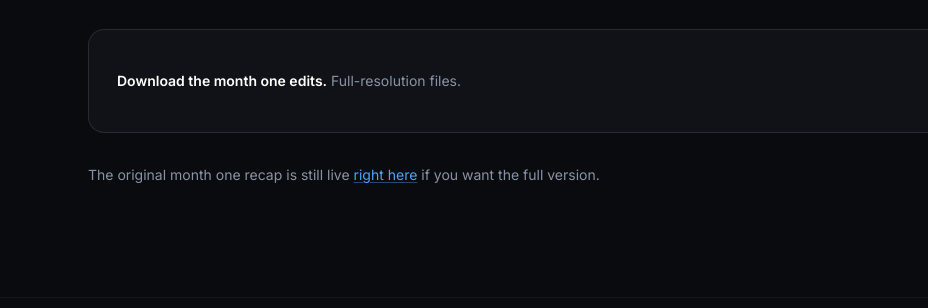
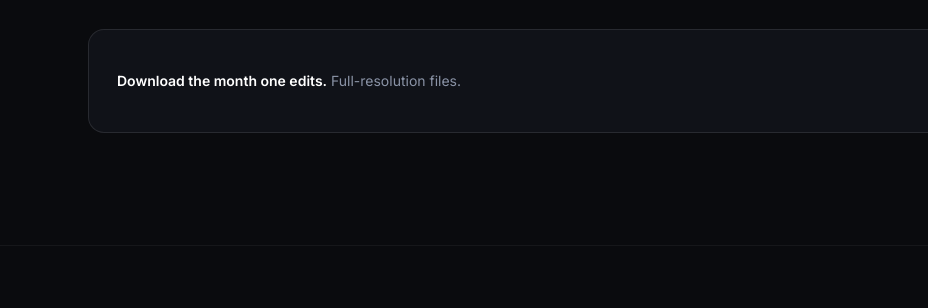
Before and after one commit to callie-rounds-media/1win-recap-month-two, a plain HTML site: page index.html in a window 1280 px wide. Shown: the part 5549-5857 px from the top of the page, 0-928 px from the left. Drawn offline with nearby package versions, Linux system fonts and the light colour scheme.

Commit message:
remove link line to original recap
Co-Authored-By: Claude Fable 5 <noreply@anthropic.com>
Claude-Session: https://claude.ai/code/session_01Tn4FA8ghPfExn3Q1zK1k7T

```diff
--- a/index.html
+++ b/index.html
@@ -139,7 +139,6 @@ tailwind.config = {
       </a>
     </div>
 
-    <p class="mt-8 text-sm text-mute reveal">The original month one recap is still live <a href="https://callie-rounds-media.github.io/1win-recap/" target="_blank" rel="noopener" class="text-winblue2 underline underline-offset-2 decoration-winblue2/40 hover:decoration-winblue2 transition">right here</a> if you want the full version.</p>
   </div>
 </section>
 
```
